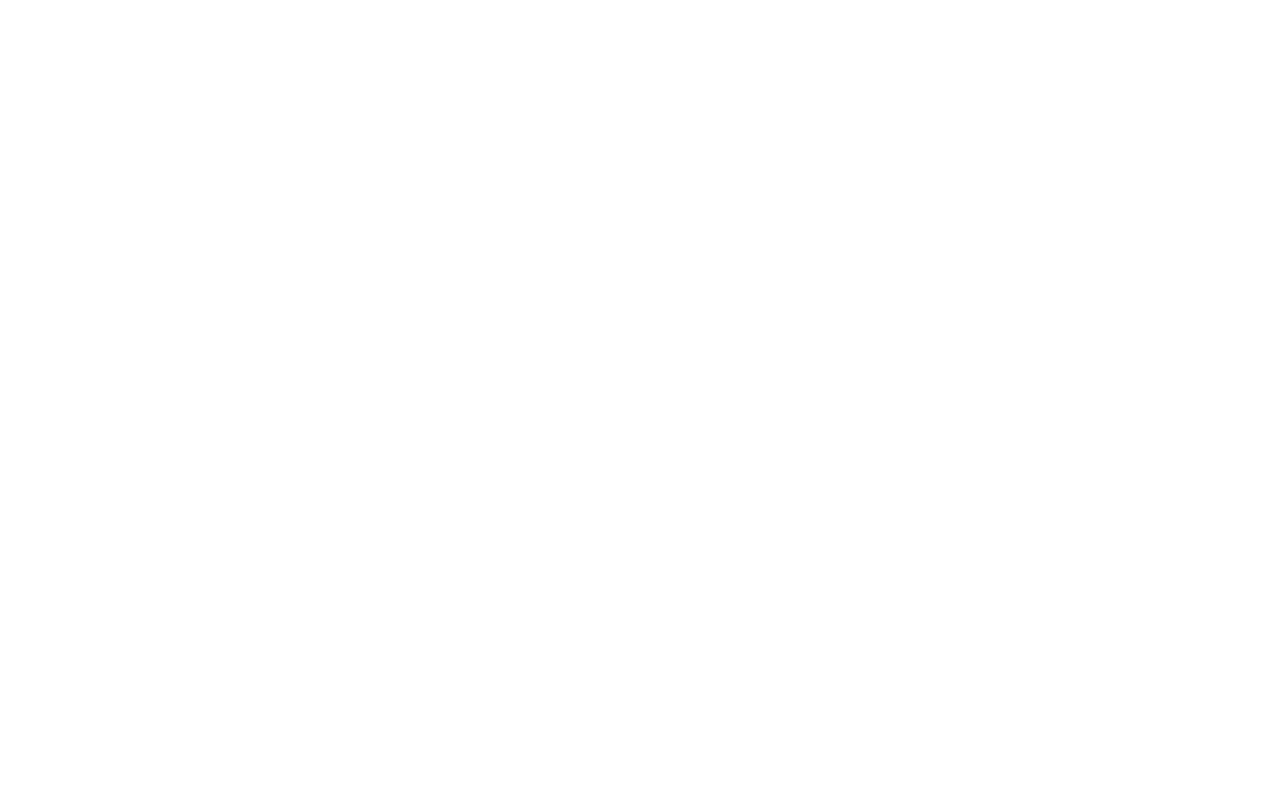
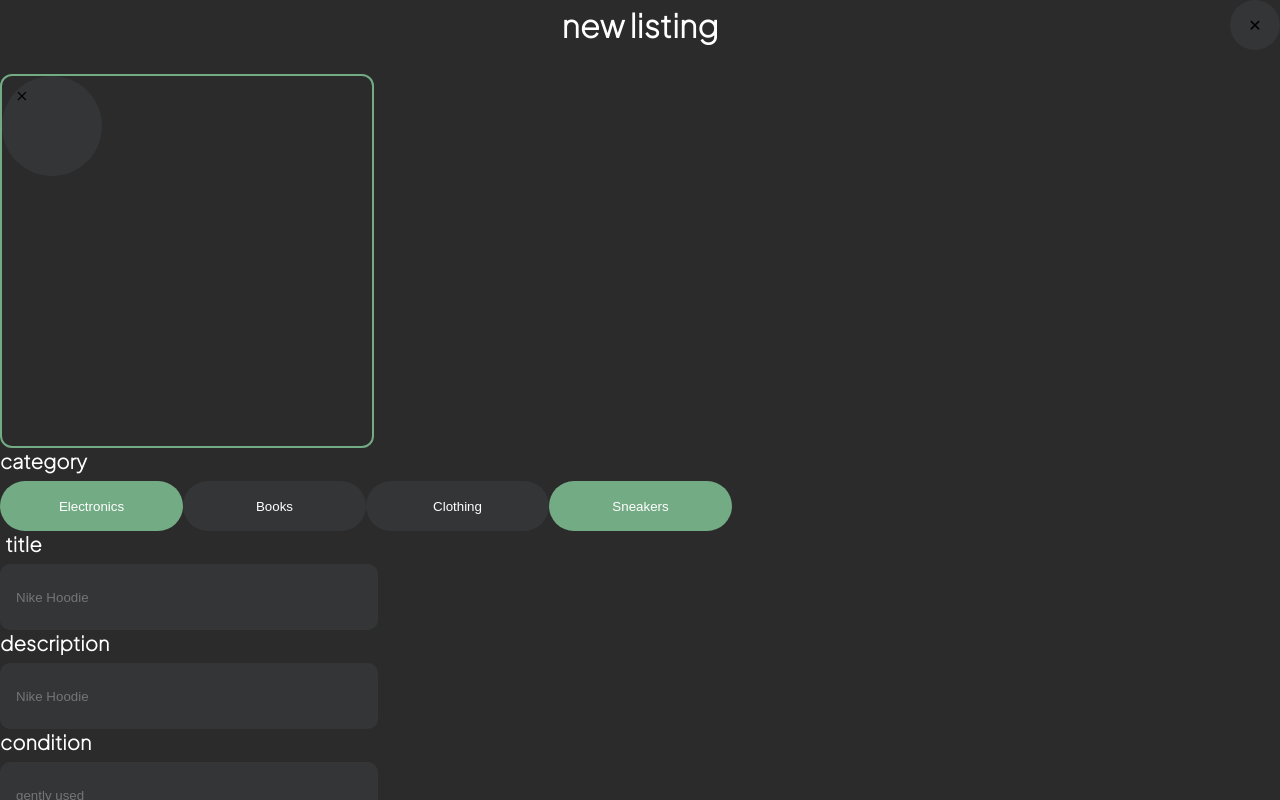
Before and after one commit to agunjikar/hackumass2024, a React (Create React App) app: page /newlisting in a window 1280 px wide. Before the commit this address had no page. Built offline with nearby package versions, Linux system fonts and the light colour scheme.

Commit message:
updated new listing

```diff
--- a/src/App.js
+++ b/src/App.js
@@ -2,6 +2,7 @@
 import Home from "./components/Home";
 import Register from './components/Register';
 import Profile from './components/Profile';
+import NewListing from './components/NewListing';
 import './global.css'
 
 function App() {
@@ -12,6 +13,7 @@
           <Route index element={<Home />} />
           <Route path="register" element={<Register />} />
           <Route path="profile" element={<Profile />} />
+          <Route path="newlisting" element={<NewListing />} />
         </Route>
       </Routes>
     </BrowserRouter>
--- /dev/null
+++ b/src/components/NewListing.js
@@ -0,0 +1,209 @@
+import React from 'react'
+
+export default function Register() {
+  return (
+    <div className="container p-6 bg-black text-white max-w-md mx-auto">
+      <div style={styles.headerContainer}>
+        <h1 style={styles.heading}>new listing</h1>
+        <div style={styles.closeButton} className="flex items-center justify-center">
+          <span>✕</span>
+        </div>
+      </div>
+
+      <div style={styles.photoUploadBox} className="flex items-center justify-center mb-6">
+        <div style={styles.innerCircle} className="flex items-center justify-center">
+          <div style={styles.plusSign}>+</div>
+        </div>
+      </div>
+
+      <div className="mb-6">
+        <div style={styles.label}>category</div>
+        <div className="flex gap-2 flex-wrap">
+          <button style={styles.activeButton}>Electronics</button>
+          <button style={styles.inactiveButton}>Books</button>
+          <button style={styles.inactiveButton}>Clothing</button>
+          <button style={styles.activeButton}>Sneakers</button>
+        </div>
+      </div>
+
+      <div className="space-y-6">
+        <div>
+          <div style={styles.label}>title</div>
+          <input
+            type="text"
+            placeholder="Nike Hoodie"
+            style={styles.input}
+          />
+        </div>
+
+        <div>
+          <div style={styles.label}>description</div>
+          <input
+            type="text"
+            placeholder="Nike Hoodie"
+            style={styles.input}
+          />
+        </div>
+
+        <div>
+          <div style={styles.label}>condition</div>
+          <input
+            type="text"
+            placeholder="gently used"
+            style={styles.input}
+          />
+        </div>
+
+        <div>
+          <div style={styles.label}>size</div>
+          <input
+            type="text"
+            placeholder="us large"
+            style={styles.input}
+          />
+        </div>
+
+        <div>
+          <div style={styles.label}>price</div>
+          <div className="flex gap-4">
+            <input
+              type="text"
+              placeholder="$65"
+              style={styles.input}
+            />
+            <input
+              type="text"
+              placeholder="It's a donation"
+              style={styles.input}
+            />
+          </div>
+        </div>
+
+        <div>
+          <div style={styles.label}>bid price</div>
+          <input
+            type="text"
+            placeholder="$30 or higher"
+            style={styles.input}
+          />
+        </div>
+
+        <div>
+          <div style={styles.label}>tags</div>
+          <input
+            type="text"
+            placeholder="comfy, designer, party, casual"
+            style={styles.input}
+          />
+        </div>
+      </div>
+
+      <button style={styles.listButton} className="w-full mt-6">
+        list item
+      </button>
+    </div>
+  )
+}
+
+const styles = {
+    headerContainer: {
+      display: 'flex',
+      justifyContent: 'space-between',
+      alignItems: 'center',
+      marginBottom: '24px',
+      position: 'relative'
+    },
+    heading: {
+      color: 'white',
+      fontFamily: 'Plus Jakarta Sans',
+      fontWeight: 600,
+      position: 'absolute',
+      left: '50%',
+      transform: 'translateX(-50%)'
+    },
+    closeButton: {
+      width: '50px',
+      height: '50px',
+      flexShrink: 0,
+      borderRadius: '50px',
+      background: '#343537',
+      display: 'flex',
+      alignItems: 'center',
+      justifyContent: 'center',
+      marginLeft: 'auto',
+      border: 'none' // Removed any extra borders
+    },
+    photoUploadBox: {
+      width: '370px',
+      height: '370px',
+      flexShrink: 0,
+      border: '2.5px solid #73AB84',
+      borderRadius: '12px'
+    },
+    innerCircle: {
+      width: '100px',
+      height: '100px',
+      flexShrink: 0,
+      borderRadius: '50px',
+      background: '#343537',
+      border: 'none' // Removed any extra borders
+    },
+    plusSign: {
+      width: '40px',
+      height: '40px',
+      transform: 'rotate(-45deg)',
+      fontSize: '24px',
+      display: 'flex',
+      alignItems: 'center',
+      justifyContent: 'center'
+    },
+    label: {
+      width: '47px',
+      color: '#FFF',
+      textAlign: 'center',
+      fontFamily: 'Plus Jakarta Sans',
+      fontSize: '20px',
+      fontStyle: 'normal',
+      fontWeight: 700,
+      lineHeight: 'normal',
+      marginBottom: '8px'
+    },
+    input: {
+      width: '346px',
+      height: '66px',
+      flexShrink: 0,
+      background: '#343537',
+      borderRadius: '10px',
+      color: 'white',
+      padding: '0 16px',
+      border: 'none', // Removed any extra borders
+      boxShadow: 'none' // Removed any extra shadow effects
+    },
+    activeButton: {
+      width: '183px',
+      height: '50px',
+      borderRadius: '50px',
+      background: '#73AB84',
+      color: 'white',
+      border: 'none', // Removed any extra borders
+      boxShadow: 'none' // Removed any extra shadow effects
+    },
+    inactiveButton: {
+      width: '183px',
+      height: '50px',
+      borderRadius: '50px',
+      background: '#343537',
+      color: 'white',
+      border: 'none', // Removed any extra borders
+      boxShadow: 'none' // Removed any extra shadow effects
+    },
+    listButton: {
+      width: '100%',
+      padding: '12px',
+      background: '#73AB84',
+      borderRadius: '8px',
+      color: 'white',
+      border: 'none', // Removed any extra borders
+      boxShadow: 'none' // Removed any extra shadow effects
+    }
+  };
```
